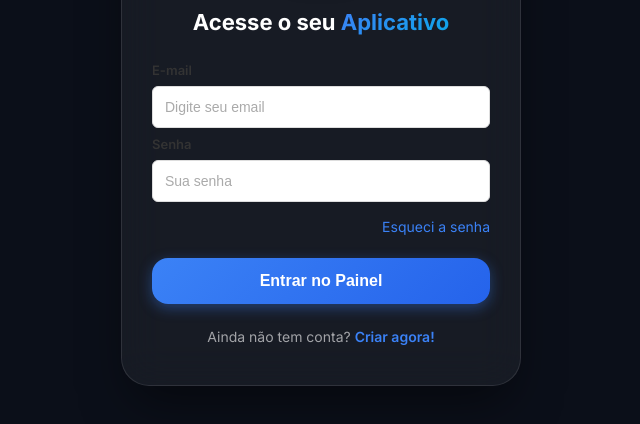
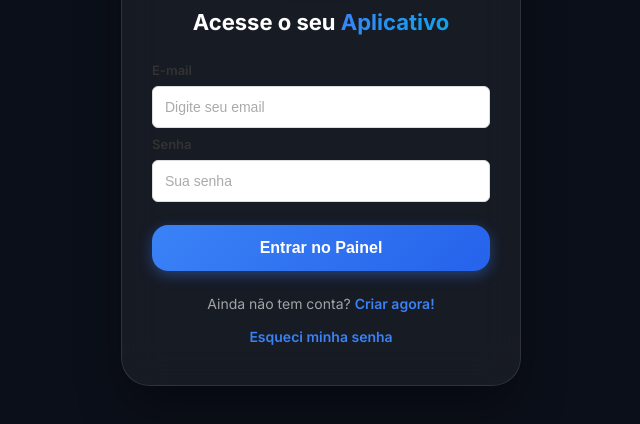
Before and after one commit to Megaestudos/Quiz-Guarda-Civil-Premium, a plain HTML site: page index.html in a window 1280 px wide. Shown: the part 216-640 px from the top of the page, without its empty margins (319-959 px from the left). Drawn offline with Linux system fonts and the light colour scheme; no server answers; some icons are missing.

Commit message:
index.html

```diff
--- a/index.html
+++ b/index.html
@@ -85,10 +85,6 @@
                   <button class="btn-show-pass" type="button" onclick="togglePassword('loginPassword')"><i class="ph ph-eye"></i></button>
               </div>
 
-              <div style="text-align: right; margin-top: 8px; font-size: 14px;">
-                 <a href="#" onclick="showForgotView(); return false;" style="color: #3B82F6; text-decoration: none;">Esqueci a senha</a>
-              </div>
-
               <div id="loginError" style="color:#ef4444; font-size:14px; display:none; margin-top:10px;text-align:center;"></div>
               <div id="loginMessage" style="color:#10b981; font-size:14px; display:none; margin-top:10px;text-align:center;"></div>
 
@@ -97,6 +93,10 @@
 
            <div style="text-align:center; margin-top:24px; font-size:14px; color:rgba(255,255,255,0.6)">
               Ainda não tem conta? <a href="#" onclick="toggleAuthMode(); return false;" style="color:#3B82F6; font-weight:600; text-decoration:none;">Criar agora!</a>
+           </div>
+
+           <div style="text-align:center; margin-top:16px; font-size:14px;">
+              <a href="#" onclick="showForgotView(); return false;" style="color:#3B82F6; font-weight:600; text-decoration:none;">Esqueci minha senha</a>
            </div>
        </div>
 
```
